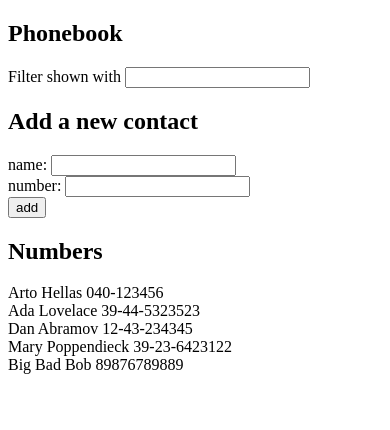
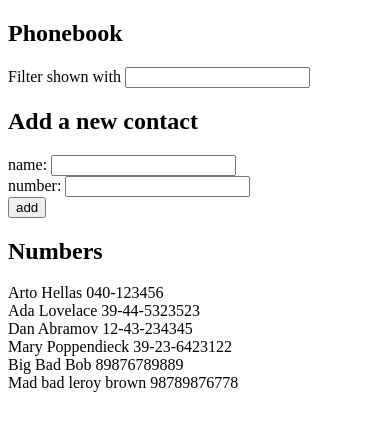
Before and after one commit to A1phaBrav0/fullstackopen, a React (Vite) app in the folder part2/phonebook/: page / in a window 390 px wide. Shown: the top 430 px of the page. Built offline with nearby package versions, Linux system fonts and the light colour scheme; data requests are answered from the project's data file.

Commit message:
complete 2.13 the phonebook step 8

```diff
--- a/part2/phonebook/db.json
+++ b/part2/phonebook/db.json
@@ -24,6 +24,11 @@
       "id": "cdec",
       "name": "Big Bad Bob",
       "number": "89876789889"
+    },
+    {
+      "id": "8dcb",
+      "name": "Mad bad leroy brown",
+      "number": "98789876778"
     }
   ]
 }
--- a/part2/phonebook/src/App.jsx
+++ b/part2/phonebook/src/App.jsx
@@ -2,16 +2,16 @@
 import Persons from "./components/Persons.jsx";
 import PersonForm from "./components/PersonForm.jsx";
 import Filter from "./components/Filter.jsx";
-import axios from "axios";
+import personsService from "./services/persons.js"
 
 const App = () => {
     const [persons, setPersons] = useState([])
 
     useEffect(() => {
-        axios
-            .get('http://localhost:3001/persons')
-            .then(response => {
-                setPersons(response.data)
+        personsService
+            .getAll()
+            .then(initialPersons => {
+                setPersons(initialPersons)
             })
     }, [])
 
@@ -64,10 +64,10 @@
             number: newNumber,
         }
 
-        axios
-            .post('http://localhost:3001/persons', newPerson)
-            .then(response => {
-                setPersons(persons.concat(response.data))
+        personsService
+            .create(newPerson)
+            .then(returnedPerson => {
+                setPersons(persons.concat(returnedPerson))
                 setNewName('')
                 setNewNumber('')
             })
--- /dev/null
+++ b/part2/phonebook/src/services/persons.js
@@ -0,0 +1,17 @@
+import axios from "axios";
+
+const baseUrl = "http://localhost:3001/persons"
+
+
+const getAll = () => {
+    const request = axios.get(baseUrl)
+    return request.then(response => response.data)
+}
+
+const create = newPersonObj => {
+    const request = axios.post(baseUrl, newPersonObj)
+    return request.then(response => response.data)
+}
+
+
+export default { getAll, create }
```
